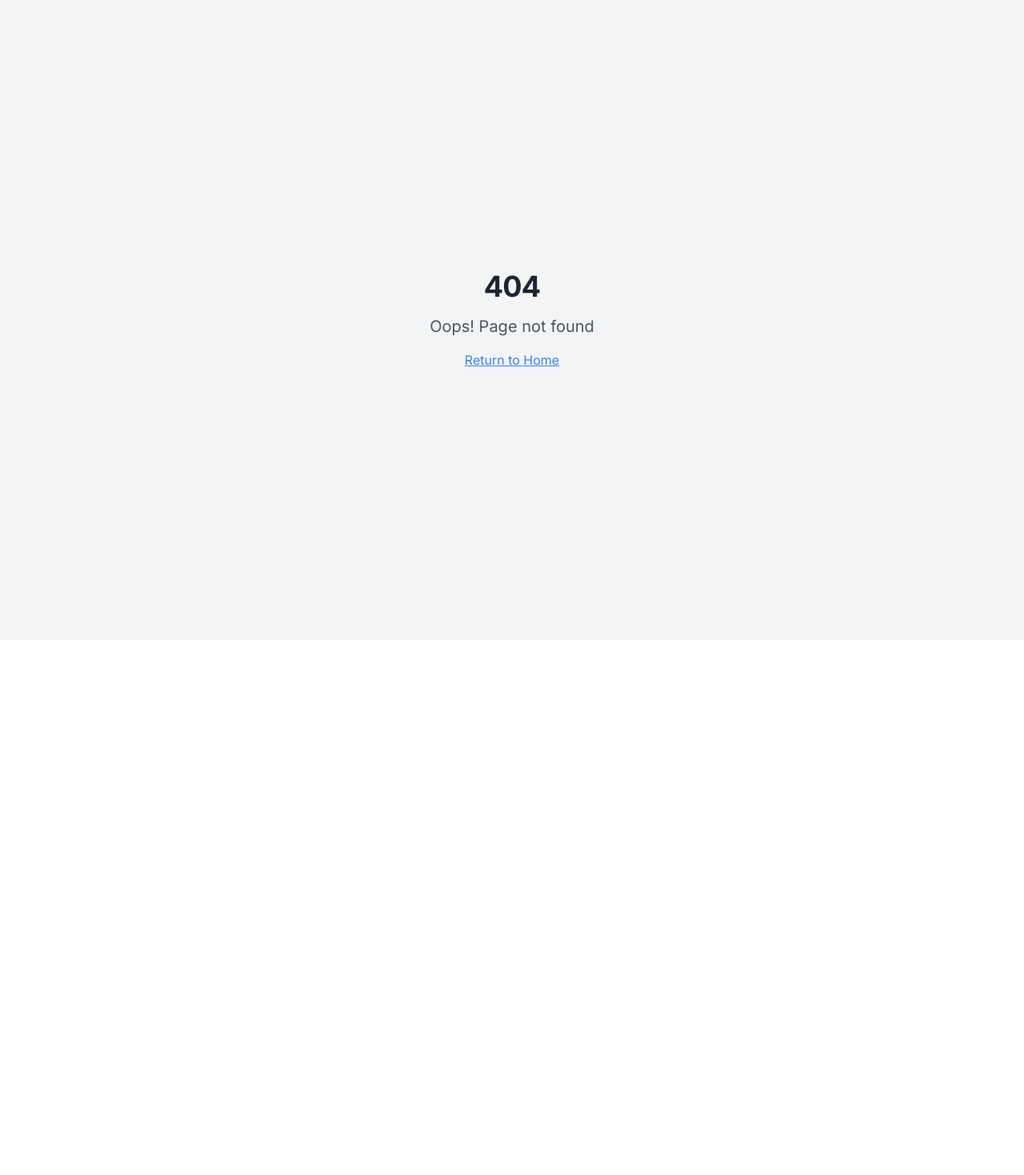
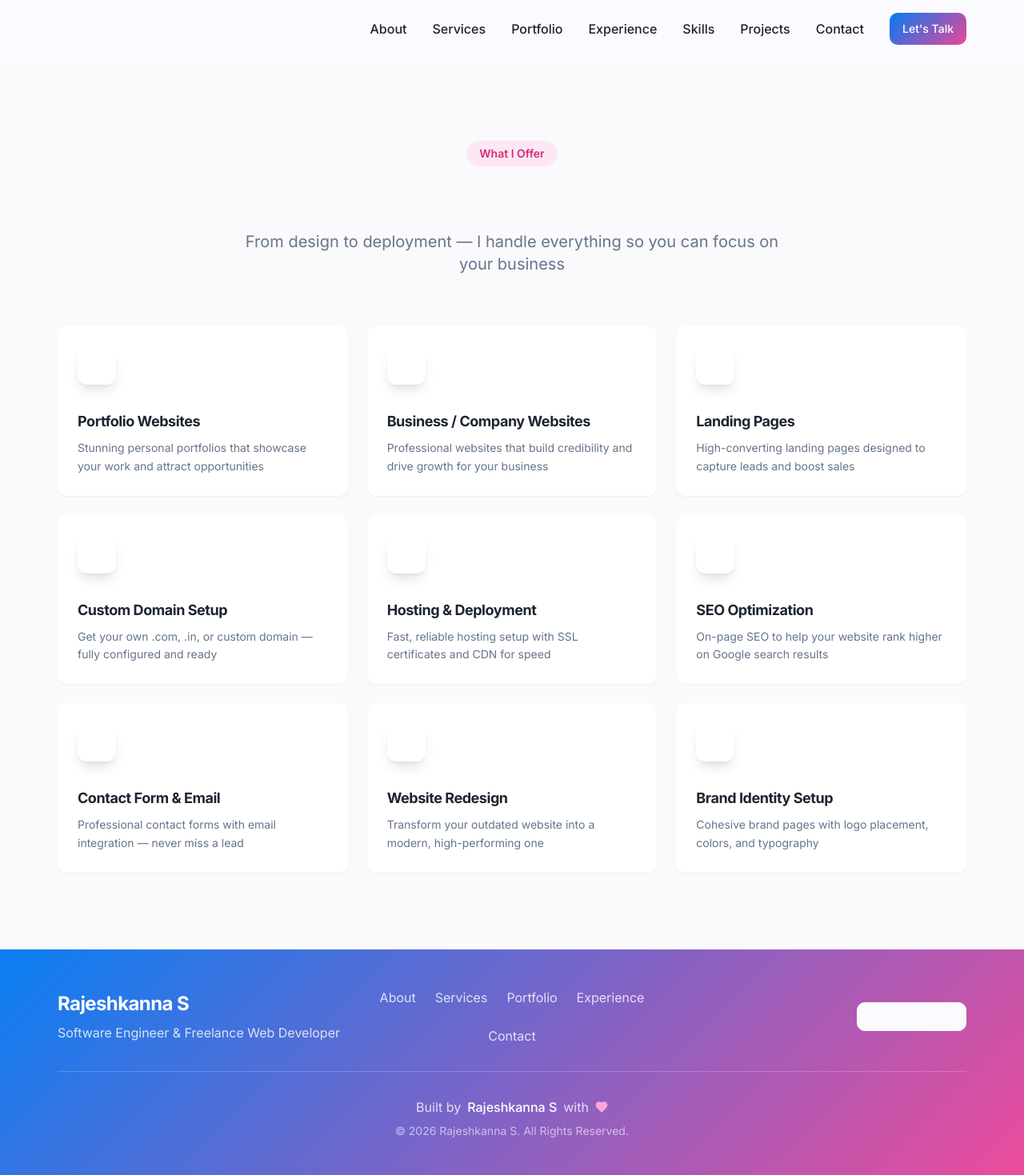
Before and after one commit to rajeshkanna-s/rajeshkanna-portfolio-showcase, a React (Vite) app: page /services in a window 1280 px wide. Before the commit this address had no page. Shown: the top 1469 px of the page at 80% size. Before the commit the page ends 800 px from the top, so only its background shows below. Built offline with nearby package versions, Linux system fonts and the light colour scheme.

Commit message:
Add /services route as a standalone page
Creates ServicesPage.tsx with Navigation and Footer wrapping the existing Services component, and registers it at /services in App.tsx.

https://claude.ai/code/session_01Qa1J6prsP1rkqmfEZiK8o1

```diff
--- a/src/App.tsx
+++ b/src/App.tsx
@@ -5,6 +5,7 @@ import { QueryClient, QueryClientProvider } from "@tanstack/react-query";
 import { BrowserRouter, Routes, Route } from "react-router-dom";
 import Index from "./pages/Index";
 import NotFound from "./pages/NotFound";
+import ServicesPage from "./pages/ServicesPage";
 
 const queryClient = new QueryClient();
 
@@ -16,6 +17,7 @@ const App = () => (
       <BrowserRouter>
         <Routes>
           <Route path="/" element={<Index />} />
+          <Route path="/services" element={<ServicesPage />} />
           {/* ADD ALL CUSTOM ROUTES ABOVE THE CATCH-ALL "*" ROUTE */}
           <Route path="*" element={<NotFound />} />
         </Routes>
--- /dev/null
+++ b/src/pages/ServicesPage.tsx
@@ -0,0 +1,17 @@
+import Services from '@/components/Services';
+import Navigation from '@/components/Navigation';
+import Footer from '@/components/Footer';
+
+const ServicesPage = () => {
+    return (
+        <div className="min-h-screen">
+            <Navigation />
+            <div className="pt-20">
+                <Services />
+            </div>
+            <Footer />
+        </div>
+    );
+};
+
+export default ServicesPage;
```
